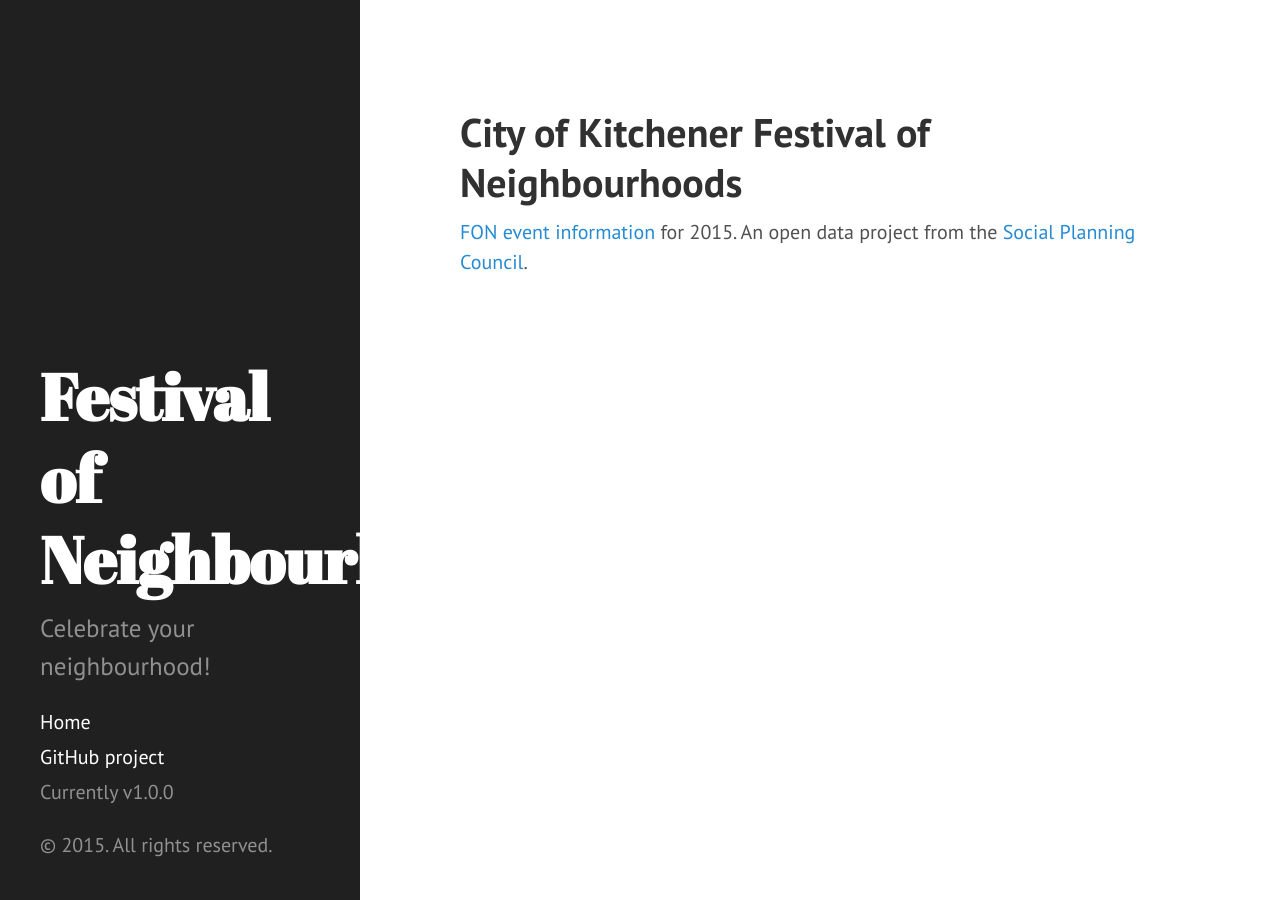
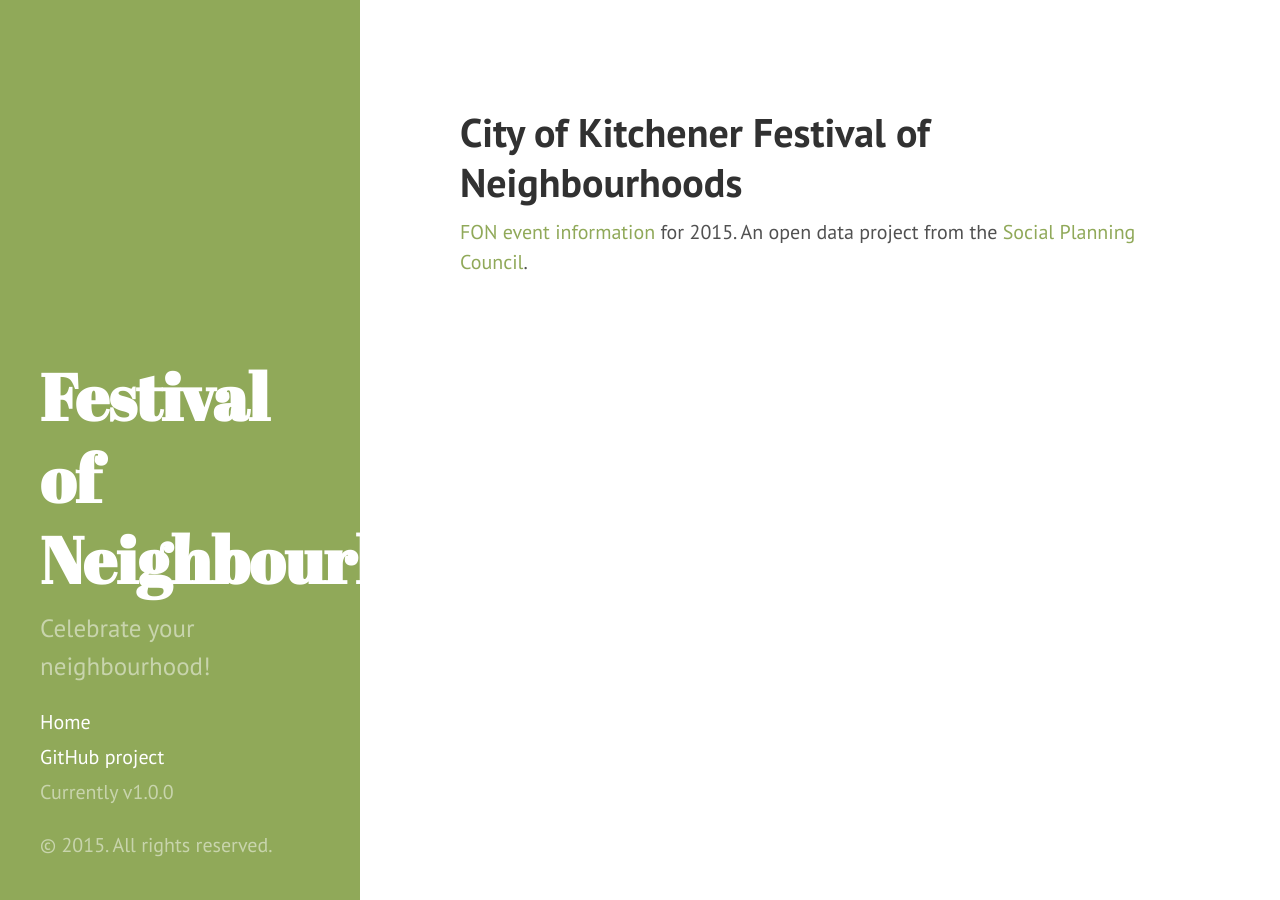
Before and after one commit to graymo/FON, a Jekyll site: the page built from intro.md, in a window 1280 px wide. Built offline with Jekyll 4.4.1, drawn with Linux system fonts in a browser that asks for light colours; Markdown is read by kramdown in place of the engine named in the settings.

Commit message:
Update default.html

```diff
--- a/_layouts/default.html
+++ b/_layouts/default.html
@@ -3,7 +3,7 @@
 
   {% include head.html %}
 
-  <body class=".theme-base-0b">
+  <body class="theme-base-0b">
 
     {% include sidebar.html %}
 
```
